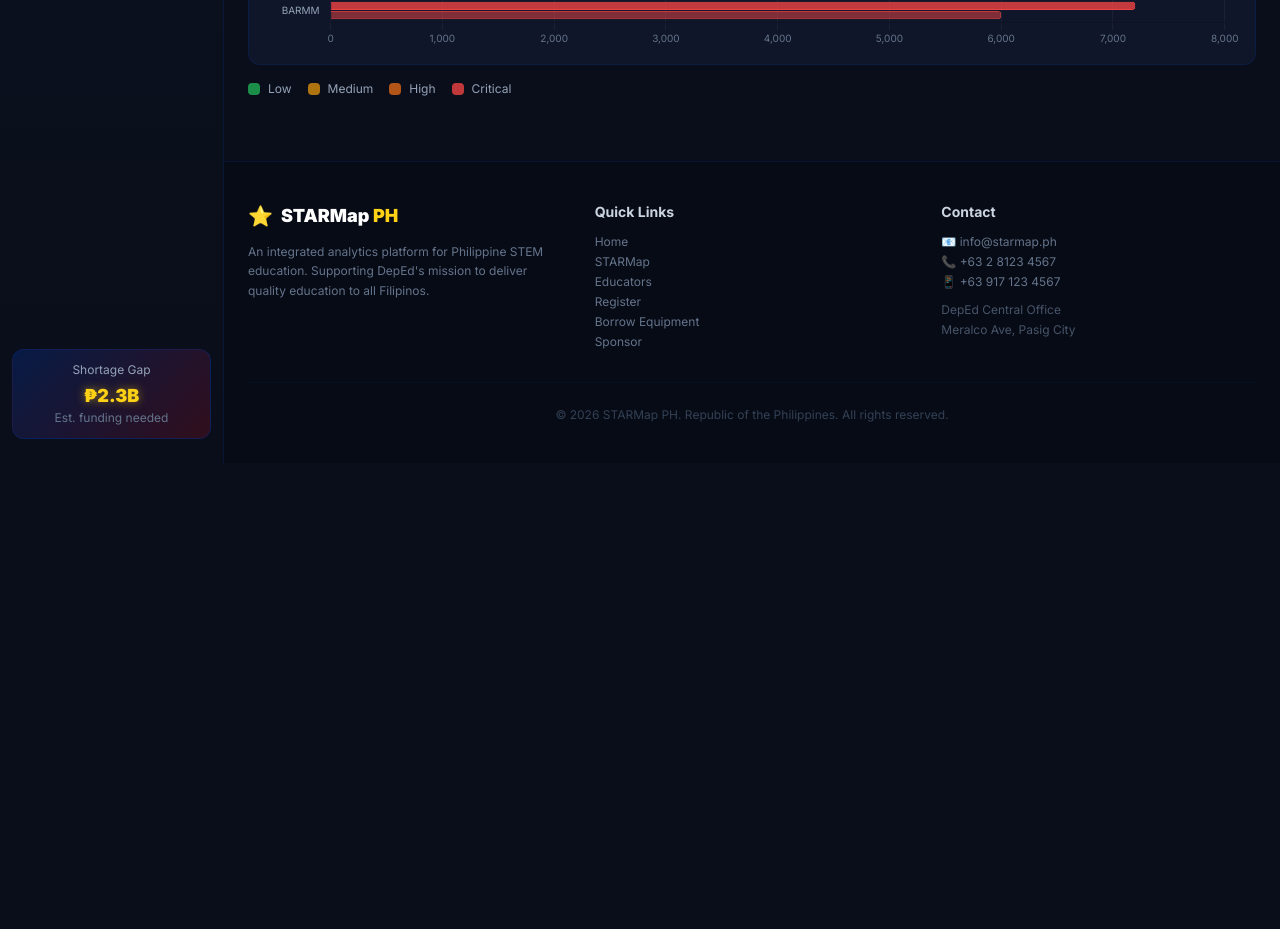
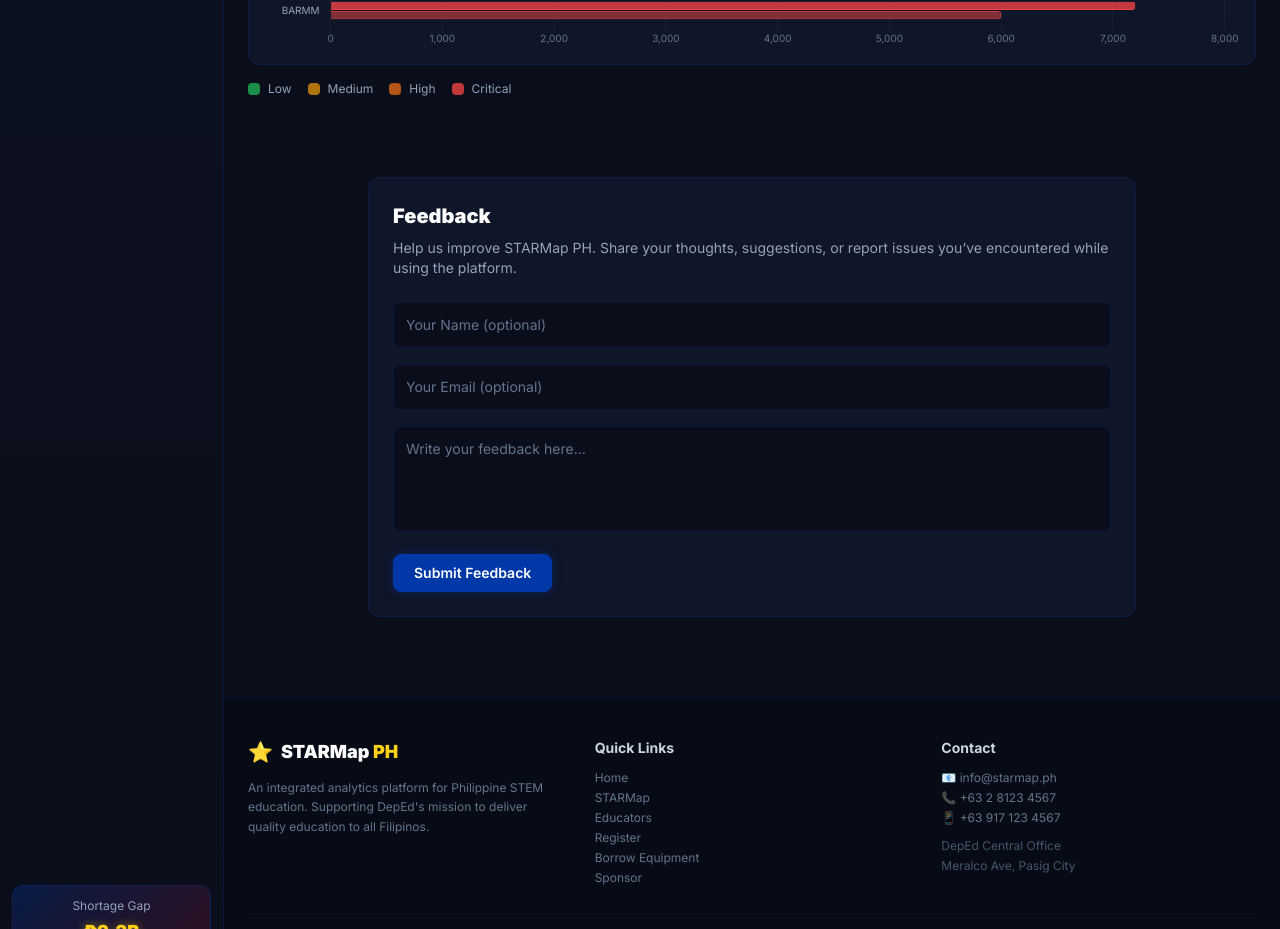
Before and after one commit to OniChuiZakuto/Starmap-Website, a React (Vite) app in the folder Dekdek-Demo-master/: page /home in a window 1280 px wide. Shown: the part 1860-2789 px from the top of the page. Before the commit the page ends 2323 px from the top, so only its background shows below. Built offline with nearby package versions, Linux system fonts and the light colour scheme; what @turf/boolean-point-in-polygon would draw is missing.

Commit message:
Update Home.jsx
Added the feedback box

```diff
--- a/Dekdek-Demo-master/src/pages/Home.jsx
+++ b/Dekdek-Demo-master/src/pages/Home.jsx
@@ -250,6 +250,83 @@ export default function Home() {
       <NewsCarousel />
       <ShortagesChart />
 
+      {/* Feedback Section */}
+<section className="px-6 py-12">
+  <div
+    className="max-w-3xl p-6 rounded-xl mx-auto"
+    style={{
+      background: '#0f1629',
+      border: '1px solid rgba(0,56,168,0.2)',
+    }}
+  >
+    <h2 className="text-xl font-black text-white mb-2">Feedback</h2>
+    <p className="text-sm text-slate-400 mb-6">
+      Help us improve STARMap PH. Share your thoughts, suggestions, or report issues you’ve encountered while using the platform.
+    </p>
+
+    <form
+      onSubmit={(e) => {
+        e.preventDefault()
+        alert('Thank you for your feedback! (Demo only)')
+      }}
+      className="space-y-4"
+    >
+      {/* Name */}
+      <input
+        type="text"
+        placeholder="Your Name (optional)"
+        className="w-full p-3 rounded-lg text-sm text-white placeholder-slate-500"
+        style={{
+          background: '#0a0e1a',
+          border: '1px solid rgba(0,56,168,0.25)',
+        }}
+      />
+
+      {/* Email */}
+      <input
+        type="email"
+        placeholder="Your Email (optional)"
+        className="w-full p-3 rounded-lg text-sm text-white placeholder-slate-500"
+        style={{
+          background: '#0a0e1a',
+          border: '1px solid rgba(0,56,168,0.25)',
+        }}
+      />
+
+      {/* Message */}
+      <textarea
+        rows="4"
+        placeholder="Write your feedback here..."
+        className="w-full p-3 rounded-lg text-sm text-white placeholder-slate-500 resize-none"
+        style={{
+          background: '#0a0e1a',
+          border: '1px solid rgba(0,56,168,0.25)',
+        }}
+      />
+
+      {/* Button */}
+      <button
+        type="submit"
+        className="px-5 py-2 rounded-lg text-sm font-semibold transition-all duration-200"
+        style={{
+          background: '#0038A8',
+          color: '#fff',
+          border: '1px solid #0038A8',
+          boxShadow: '0 0 10px rgba(0,56,168,0.4)',
+        }}
+        onMouseEnter={(e) => {
+          e.currentTarget.style.background = '#002f87'
+        }}
+        onMouseLeave={(e) => {
+          e.currentTarget.style.background = '#0038A8'
+        }}
+      >
+        Submit Feedback
+      </button>
+    </form>
+  </div>
+</section>
+
       {/* Footer */}
       <footer
         className="mt-8 px-6 py-10"
```
